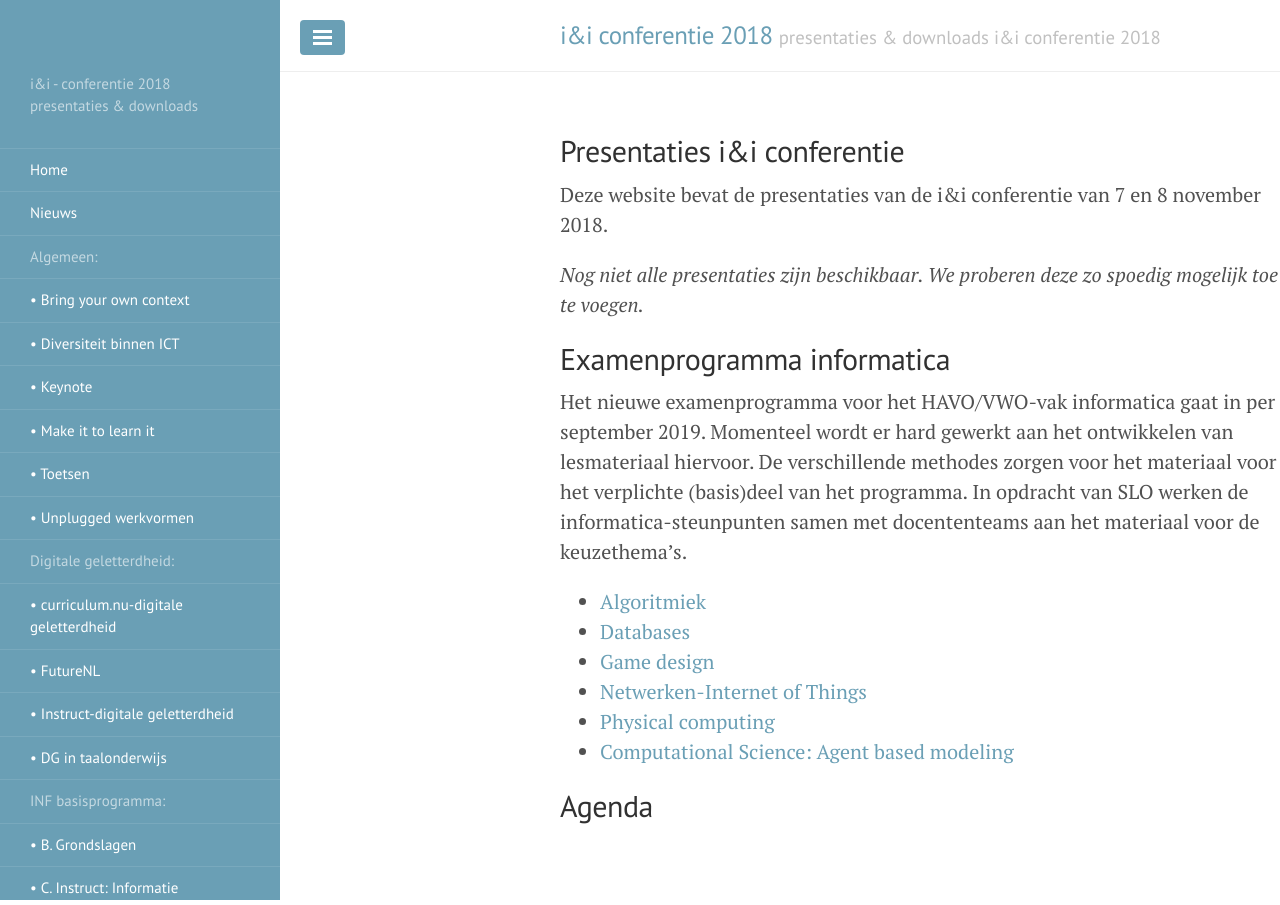
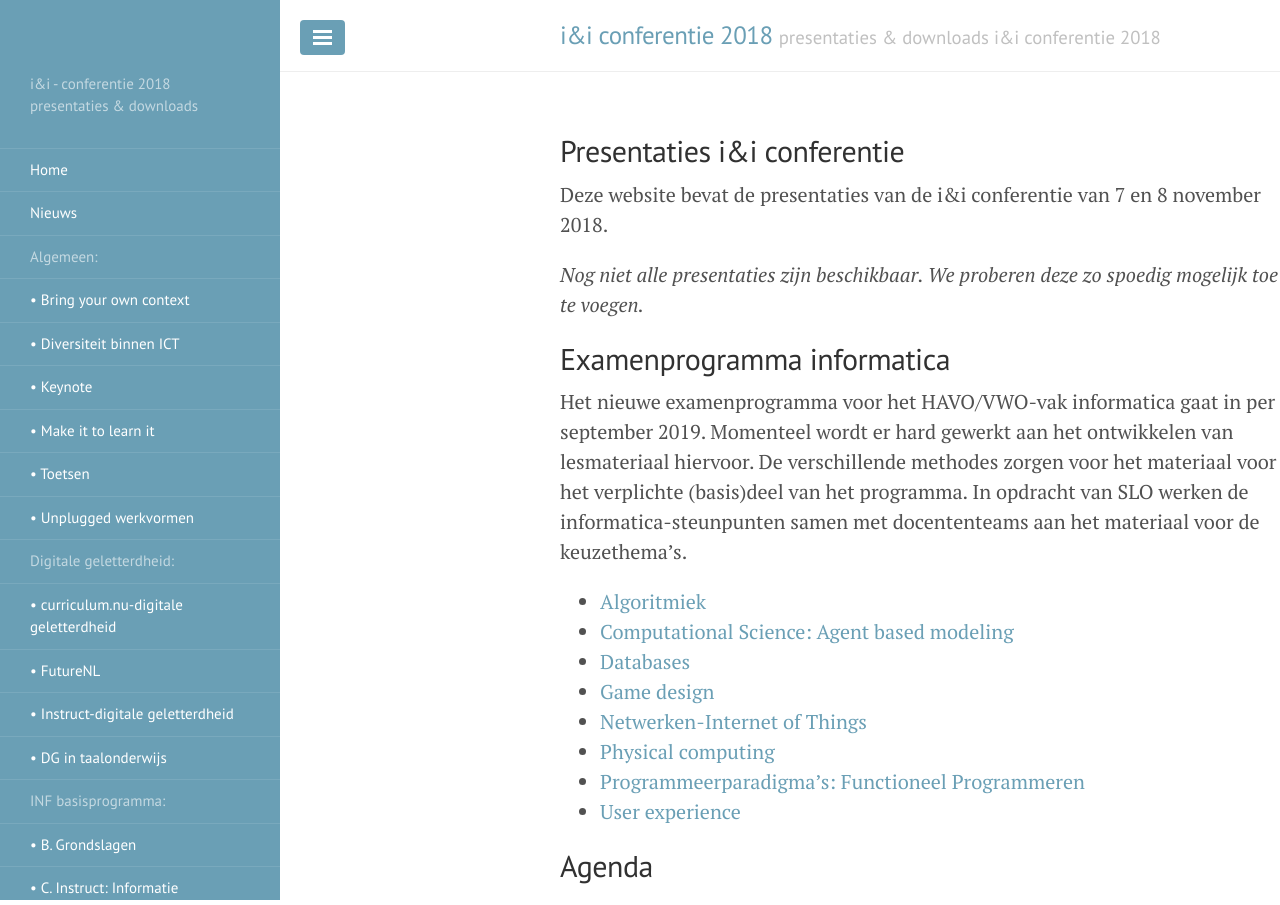
Before and after one commit to infvo/ieni2018, a Jekyll site: the page built from index.md, in a window 1280 px wide. Built offline with Jekyll 4.4.1, drawn with Linux system fonts in a browser that asks for light colours; our own code applies the rules of GitHub Pages for plain Markdown files.

Commit message:
Further cleanup of home page

```diff
--- a/index.md
+++ b/index.md
@@ -20,11 +20,13 @@ De verschillende methodes zorgen voor het materiaal voor het verplichte (basis)d
 In opdracht van SLO werken de informatica-steunpunten samen met docententeams aan het materiaal voor de keuzethema's.
 
 * [Algoritmiek]({{ site.baseurl }}/themas/algoritmiek.html)
+* [Computational Science: Agent based modeling]({{ site.baseurl }}/themas/computational-science.html)
 * [Databases]({{ site.baseurl }}/themas/databases.html)
 * [Game design]({{ site.baseurl }}/themas/gamedesign.html)
 * [Netwerken-Internet of Things]({{ site.baseurl}}/themas/netwerken.html)
-* [Physical computing]({{ site.baseurl }}/themas/physical-computing)
-* [Computational Science: Agent based modeling]({{ site.baseurl }}/themas/computational-science)
+* [Physical computing]({{ site.baseurl }}/themas/physical-computing.html)
+* [Programmeerparadigma's: Functioneel Programmeren]({{ site.baseurl }}/themas/functional-programming.html)
+* [User experience]({{ site.baseurl }}/themas/user-experience.html)
 
 ## Agenda
 
```
